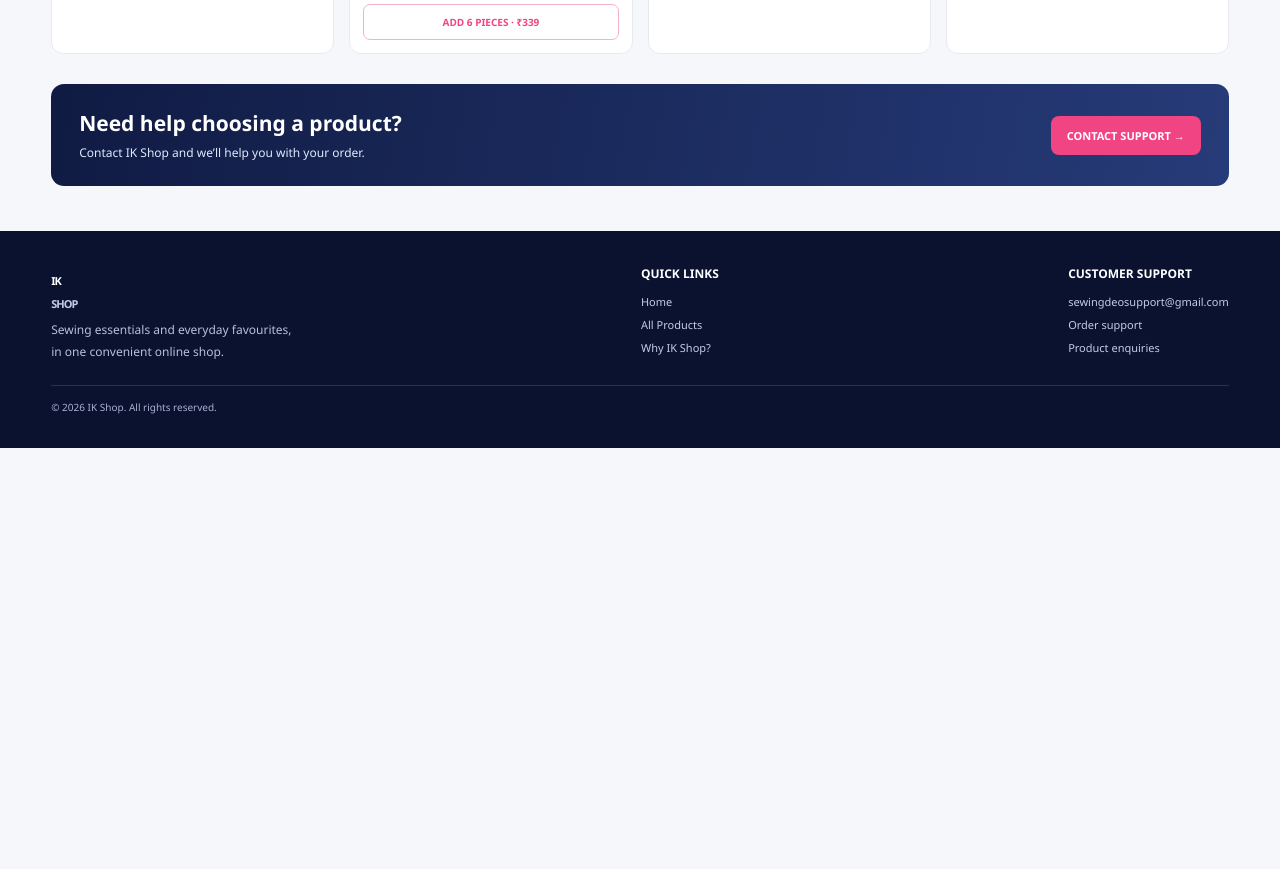
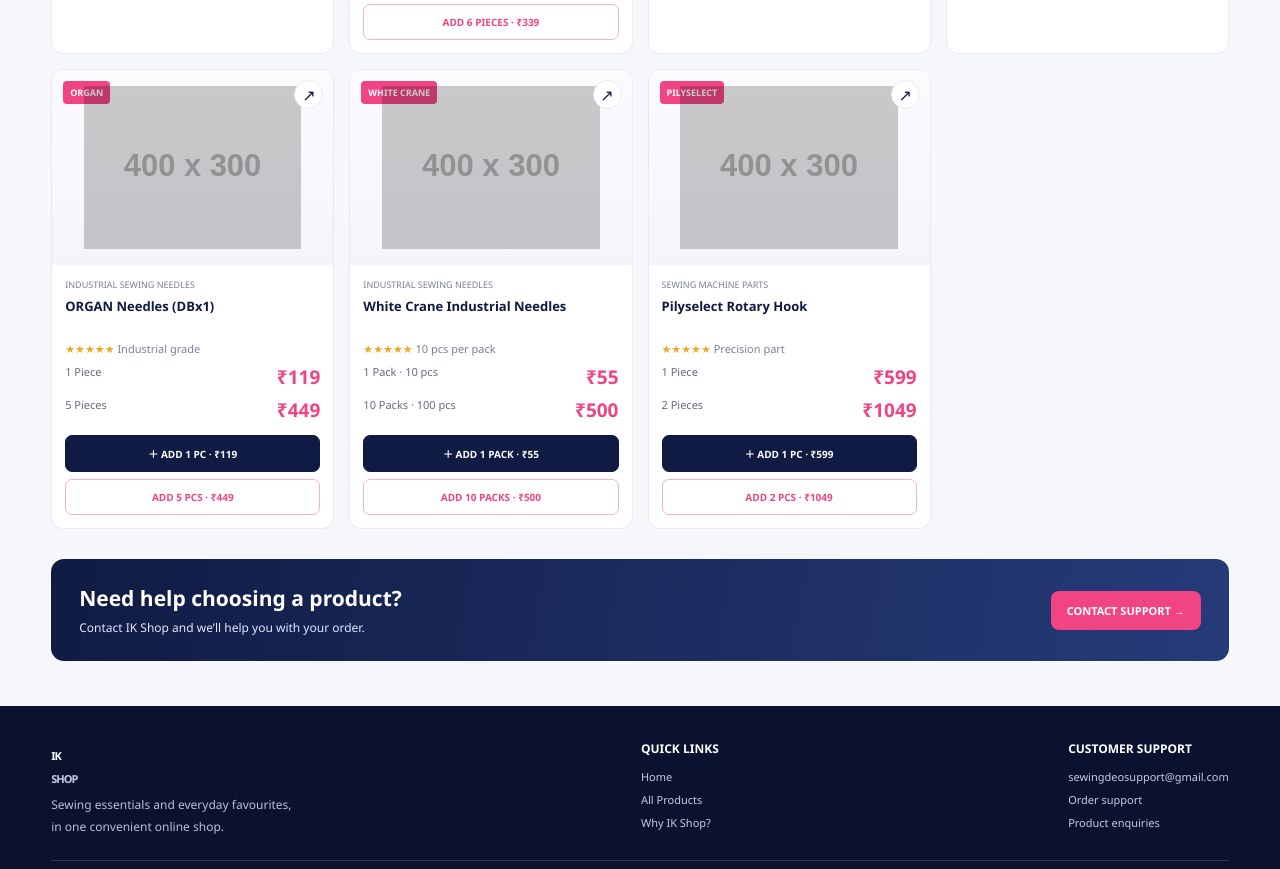
Before and after one commit to sewingdeosupport-crypto/IK-SHOP, a plain HTML site: page index.html in a window 1280 px wide. Shown: the part 1267-2136 px from the top of the page. Before the commit the page ends 1715 px from the top, so only its background shows below. Drawn offline with Linux system fonts and the light colour scheme; placeholder pictures from the web are drawn by us.

Commit message:
Add Organ, White Crane and Pilyselect products

```diff
--- a/index.html
+++ b/index.html
@@ -21,11 +21,15 @@
 <article class="card" data-category="sewing" data-name="Select Bobbin Case"><div class="photo"><span class="badge">SELECT</span><a href="product-detail.html?id=bobbin-case"><img src="bobbin-case-poster.png" alt="SELECT Bobbin Case" onerror="this.onerror=null;this.src='https://placehold.co/400x300/f6f7fb/101b43?text=SELECT+BOBBIN+CASE'"></a><button class="quick" onclick="location.href='product-detail.html?id=bobbin-case'" aria-label="View product">↗</button></div><div class="info"><div class="category">SEWING MACHINE PARTS</div><h3 class="title">SELECT Bobbin Case</h3><div class="stars">★★★★★ <span>IK Shop product</span></div><div class="prices" style="display:block"><div style="display:flex;align-items:center;justify-content:space-between;gap:5px;margin-bottom:7px"><span style="font-size:11px;color:#656b80">1 Piece</span><b class="price">₹89</b></div><div style="display:flex;align-items:center;justify-content:space-between;gap:5px"><span style="font-size:11px;color:#656b80">Pack of 6</span><b class="price">₹339</b></div></div><div class="actions" style="flex-direction:column"><button class="add" onclick="addToCart('bobbin-case-1')">＋ ADD 1 PIECE · ₹89</button><button class="view" onclick="addToCart('bobbin-case-6')">ADD 6 PIECES · ₹339</button></div></div></article>
 <article class="card" data-category="oil" data-name="Sewing Machine Oil High Grade"><div class="photo"><span class="badge">EVERYDAY USE</span><a href="product-detail.html?id=sewing-oil"><img src="sewing-oil.png" alt="Sewing Oil" onerror="this.onerror=null;this.src='https://placehold.co/400x300/f6f7fb/101b43?text=Sewing+Oil'"></a><button class="quick" onclick="location.href='product-detail.html?id=sewing-oil'" aria-label="View product">↗</button></div><div class="info"><div class="category">OILS & ACCESSORIES</div><h3 class="title">Sewing Machine Oil (High Grade)</h3><div class="stars">★★★★★ <span>IK Shop pick</span></div><div class="prices"><b class="price">₹199.00</b><span class="mrp">₹399.00</span><span class="off">50% OFF</span></div><div class="actions"><button class="add" onclick="addToCart('sewing-oil')">＋ ADD TO CART</button><a class="view" href="product-detail.html?id=sewing-oil">VIEW</a></div></div></article>
 <article class="card" data-category="spices" data-name="Premium Lal Mariz Powder"><div class="photo"><span class="badge">SPICE CORNER</span><a href="product-detail.html?id=lal-mariz"><img src="lal-mariz.jpg" alt="Lal Mariz Powder" onerror="this.onerror=null;this.src='https://placehold.co/400x300/f6f7fb/101b43?text=Lal+Mariz'"></a><button class="quick" onclick="location.href='product-detail.html?id=lal-mariz'" aria-label="View product">↗</button></div><div class="info"><div class="category">SPICES & MASALA</div><h3 class="title">Premium Lal Mariz Powder</h3><div class="stars">★★★★★ <span>IK Shop pick</span></div><div class="prices"><b class="price">₹99.00</b><span class="mrp">₹199.00</span><span class="off">50% OFF</span></div><div class="actions"><button class="add" onclick="addToCart('lal-mariz')">＋ ADD TO CART</button><a class="view" href="product-detail.html?id=lal-mariz">VIEW</a></div></div></article>
+
+<article class="card" data-category="sewing" data-name="Organ Needles DBx1"><div class="photo"><span class="badge">ORGAN</span><a href="product-detail.html?id=organ-needle-1"><img src="organ-needle.jpg" alt="Organ DBx1 industrial sewing needles" onerror="this.onerror=null;this.src='https://placehold.co/400x300/f6f7fb/101b43?text=Organ+Needles+DBx1'"></a><button class="quick" onclick="location.href='product-detail.html?id=organ-needle-1'" aria-label="View product">↗</button></div><div class="info"><div class="category">INDUSTRIAL SEWING NEEDLES</div><h3 class="title">ORGAN Needles (DBx1)</h3><div class="stars">★★★★★ <span>Industrial grade</span></div><div class="prices" style="display:block"><div style="display:flex;justify-content:space-between;gap:5px;margin-bottom:7px"><span style="font-size:11px;color:#656b80">1 Piece</span><b class="price">₹119</b></div><div style="display:flex;justify-content:space-between;gap:5px"><span style="font-size:11px;color:#656b80">5 Pieces</span><b class="price">₹449</b></div></div><div class="actions" style="flex-direction:column"><button class="add" onclick="addToCart('organ-needle-1')">＋ ADD 1 PC · ₹119</button><button class="view" onclick="addToCart('organ-needle-5')">ADD 5 PCS · ₹449</button></div></div></article>
+<article class="card" data-category="sewing" data-name="White Crane Industrial Needles"><div class="photo"><span class="badge">WHITE CRANE</span><a href="product-detail.html?id=white-crane-1"><img src="white-crane-needle.jpg" alt="White Crane industrial sewing needles" onerror="this.onerror=null;this.src='https://placehold.co/400x300/f6f7fb/101b43?text=White+Crane+Needles'"></a><button class="quick" onclick="location.href='product-detail.html?id=white-crane-1'" aria-label="View product">↗</button></div><div class="info"><div class="category">INDUSTRIAL SEWING NEEDLES</div><h3 class="title">White Crane Industrial Needles</h3><div class="stars">★★★★★ <span>10 pcs per pack</span></div><div class="prices" style="display:block"><div style="display:flex;justify-content:space-between;gap:5px;margin-bottom:7px"><span style="font-size:11px;color:#656b80">1 Pack · 10 pcs</span><b class="price">₹55</b></div><div style="display:flex;justify-content:space-between;gap:5px"><span style="font-size:11px;color:#656b80">10 Packs · 100 pcs</span><b class="price">₹500</b></div></div><div class="actions" style="flex-direction:column"><button class="add" onclick="addToCart('white-crane-1')">＋ ADD 1 PACK · ₹55</button><button class="view" onclick="addToCart('white-crane-10')">ADD 10 PACKS · ₹500</button></div></div></article>
+<article class="card" data-category="sewing" data-name="Pilyselect Rotary Hook"><div class="photo"><span class="badge">PILYSELECT</span><a href="product-detail.html?id=rotary-hook-1"><img src="pilyselect-rotary-hook.jpg" alt="Pilyselect rotary hook" onerror="this.onerror=null;this.src='https://placehold.co/400x300/f6f7fb/101b43?text=Pilyselect+Rotary+Hook'"></a><button class="quick" onclick="location.href='product-detail.html?id=rotary-hook-1'" aria-label="View product">↗</button></div><div class="info"><div class="category">SEWING MACHINE PARTS</div><h3 class="title">Pilyselect Rotary Hook</h3><div class="stars">★★★★★ <span>Precision part</span></div><div class="prices" style="display:block"><div style="display:flex;justify-content:space-between;gap:5px;margin-bottom:7px"><span style="font-size:11px;color:#656b80">1 Piece</span><b class="price">₹599</b></div><div style="display:flex;justify-content:space-between;gap:5px"><span style="font-size:11px;color:#656b80">2 Pieces</span><b class="price">₹1049</b></div></div><div class="actions" style="flex-direction:column"><button class="add" onclick="addToCart('rotary-hook-1')">＋ ADD 1 PC · ₹599</button><button class="view" onclick="addToCart('rotary-hook-2')">ADD 2 PCS · ₹1049</button></div></div></article>
 </div><div class="empty" id="empty">No products found. Try a different search or category.</div></section>
 <section class="banner"><div><h2>Need help choosing a product?</h2><p>Contact IK Shop and we’ll help you with your order.</p></div><a class="btn" href="mailto:sewingdeosupport@gmail.com">CONTACT SUPPORT →</a></section></main>
 <footer><div class="foot"><div><a class="brand" href="index.html" style="color:white">IK<span>SHOP</span></a><p>Sewing essentials and everyday favourites,<br>in one convenient online shop.</p></div><div><h4>QUICK LINKS</h4><a href="index.html">Home</a><a href="#products">All Products</a><a href="#why">Why IK Shop?</a></div><div><h4>CUSTOMER SUPPORT</h4><a href="mailto:sewingdeosupport@gmail.com">sewingdeosupport@gmail.com</a><span>Order support</span><span>Product enquiries</span></div></div><div class="copyr">© <span id="year"></span> IK Shop. All rights reserved.</div></footer><div class="cart-modal" id="cartModal" onclick="if(event.target===this)closeCart()"><section class="cart-panel" role="dialog" aria-modal="true" aria-label="Shopping cart"><div class="cart-head"><h2>🛒 Your Cart</h2><button class="cart-close" type="button" onclick="closeCart()" aria-label="Close cart">×</button></div><div id="cartItems"></div><div class="cart-summary" id="cartSummary" style="display:none"><div class="cart-total"><span>Total</span><span id="cartTotal">₹0.00</span></div><button class="cart-continue" type="button" onclick="closeCart()">CONTINUE SHOPPING</button><p style="font-size:12px;color:#687084;margin-top:10px">Your items stay in the cart on this browser.</p></div></section></div><div class="toast" id="toast"></div>
 <script>
-const products={"suto-stand":{name:"Sewing Machine Suto Stand",price:199},"bobbin-holder":{name:"All Sewing Machine Bobbin Holder",price:299},"bobbin-case-1":{name:"SELECT Bobbin Case (1 Piece)",price:89},"bobbin-case-6":{name:"SELECT Bobbin Case (Pack of 6)",price:339},"sewing-oil":{name:"Sewing Machine Oil (High Grade)",price:199},"lal-mariz":{name:"Premium Lal Mariz Powder",price:99}};
+const products={"suto-stand":{name:"Sewing Machine Suto Stand",price:199},"bobbin-holder":{name:"All Sewing Machine Bobbin Holder",price:299},"bobbin-case-1":{name:"SELECT Bobbin Case (1 Piece)",price:89},"bobbin-case-6":{name:"SELECT Bobbin Case (Pack of 6)",price:339},"sewing-oil":{name:"Sewing Machine Oil (High Grade)",price:199},"lal-mariz":{name:"Premium Lal Mariz Powder",price:99},"organ-needle-1":{name:"ORGAN Needles DBx1 (1 Piece)",price:119},"organ-needle-5":{name:"ORGAN Needles DBx1 (5 Pieces)",price:449},"white-crane-1":{name:"White Crane Needles (1 Pack of 10)",price:55},"white-crane-10":{name:"White Crane Needles (10 Packs of 100 pcs)",price:500},"rotary-hook-1":{name:"Pilyselect Rotary Hook (1 Piece)",price:599},"rotary-hook-2":{name:"Pilyselect Rotary Hook (2 Pieces)",price:1049}};
 function getCart(){try{return JSON.parse(localStorage.getItem("ikShopCart")||"[]")}catch(e){return []}}
 function setCart(c){localStorage.setItem("ikShopCart",JSON.stringify(c));document.getElementById("cartCount").textContent=c.reduce((n,x)=>n+x.qty,0);renderCart()}
 function toast(s){const t=document.getElementById("toast");t.textContent=s;t.classList.add("show");setTimeout(()=>t.classList.remove("show"),2100)}
```
